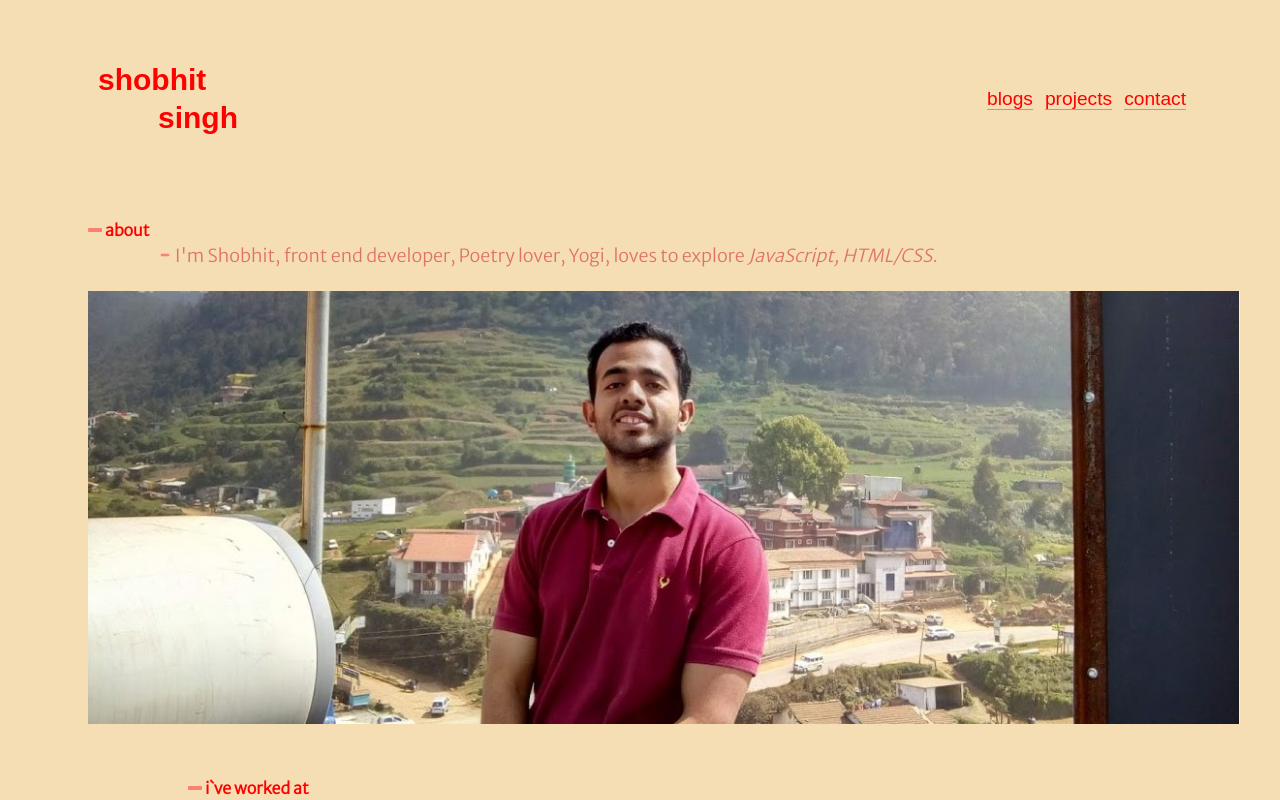
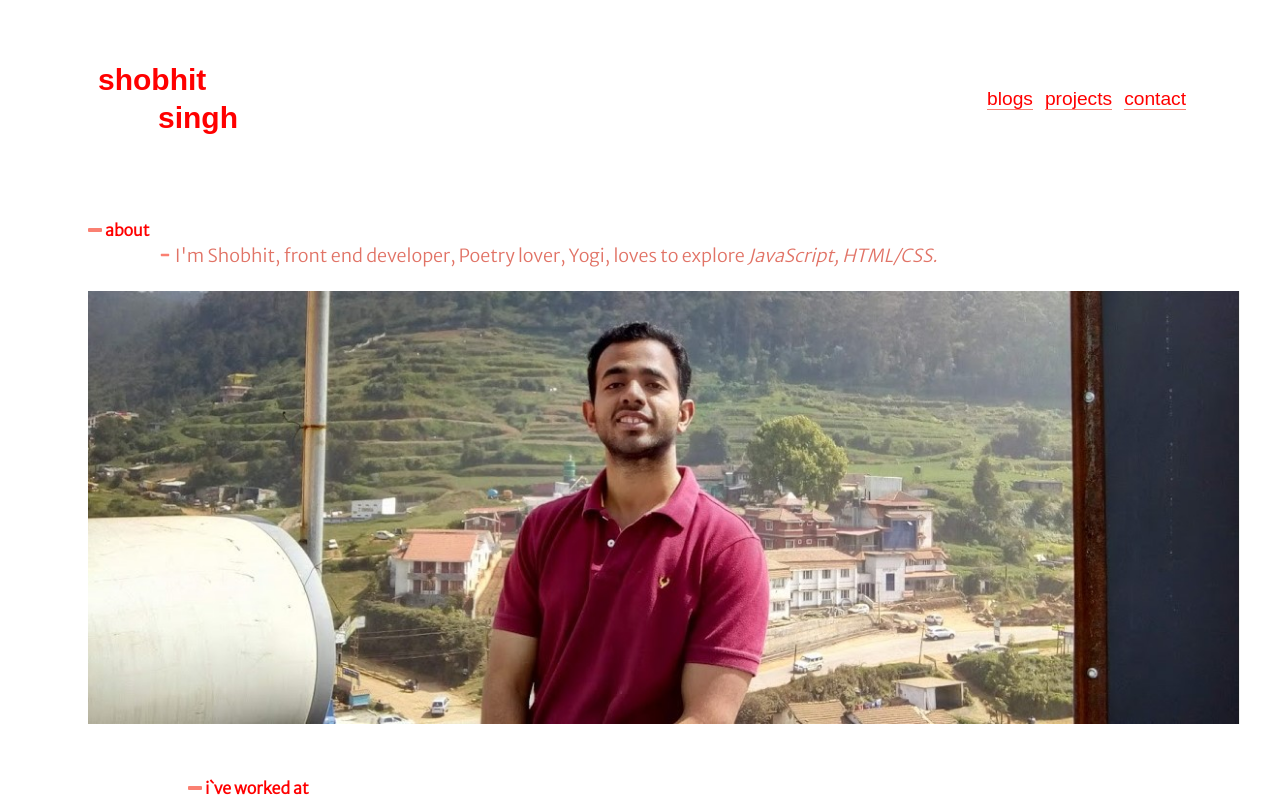
Before and after one commit to shob0/shobhit-old-port, a React (Vite) app: page / in a window 1280 px wide. Shown: the top 800 px of the page. Built offline with nearby package versions, Linux system fonts and the light colour scheme.

Commit message:
fixed background color

```diff
--- a/src/style.css
+++ b/src/style.css
@@ -1,5 +1,5 @@
 body {
-  background-color: wheat;
+  background-color: white;
   font-family: "Merriweather Sans", sans-serif;
   -webkit-user-select: none; /* safari*/
   -moz-user-select: none; /* Old versions of Firefox */
```
